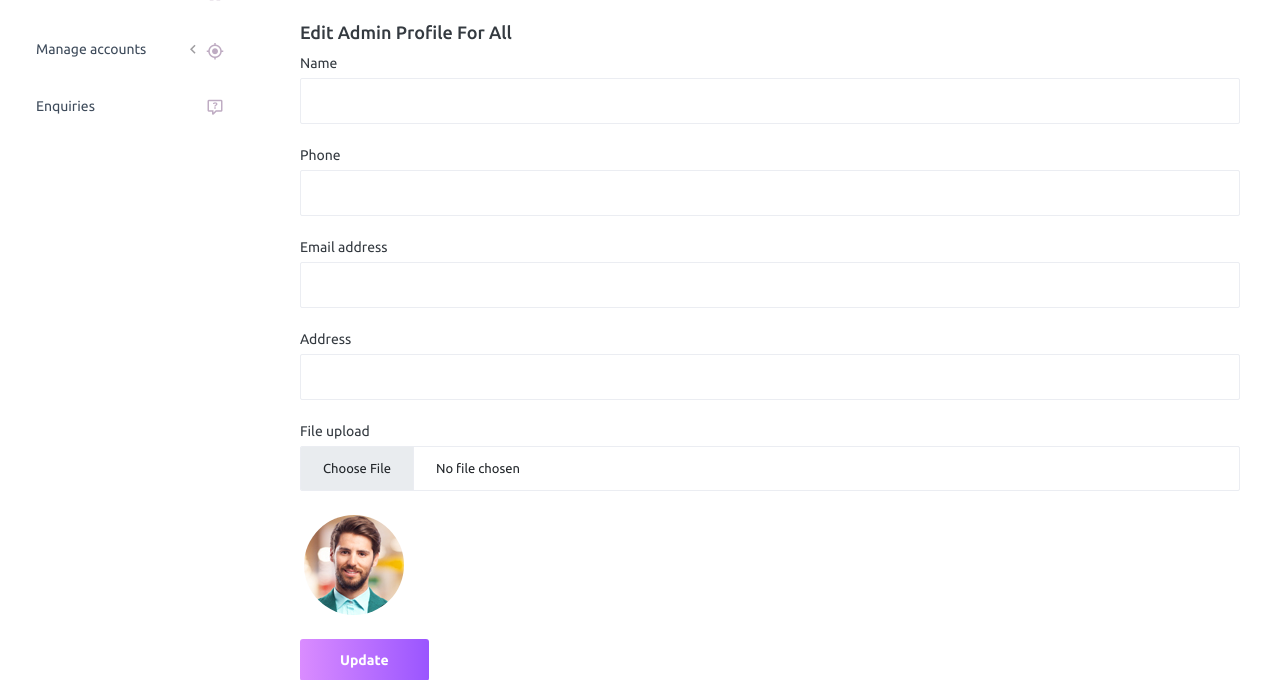
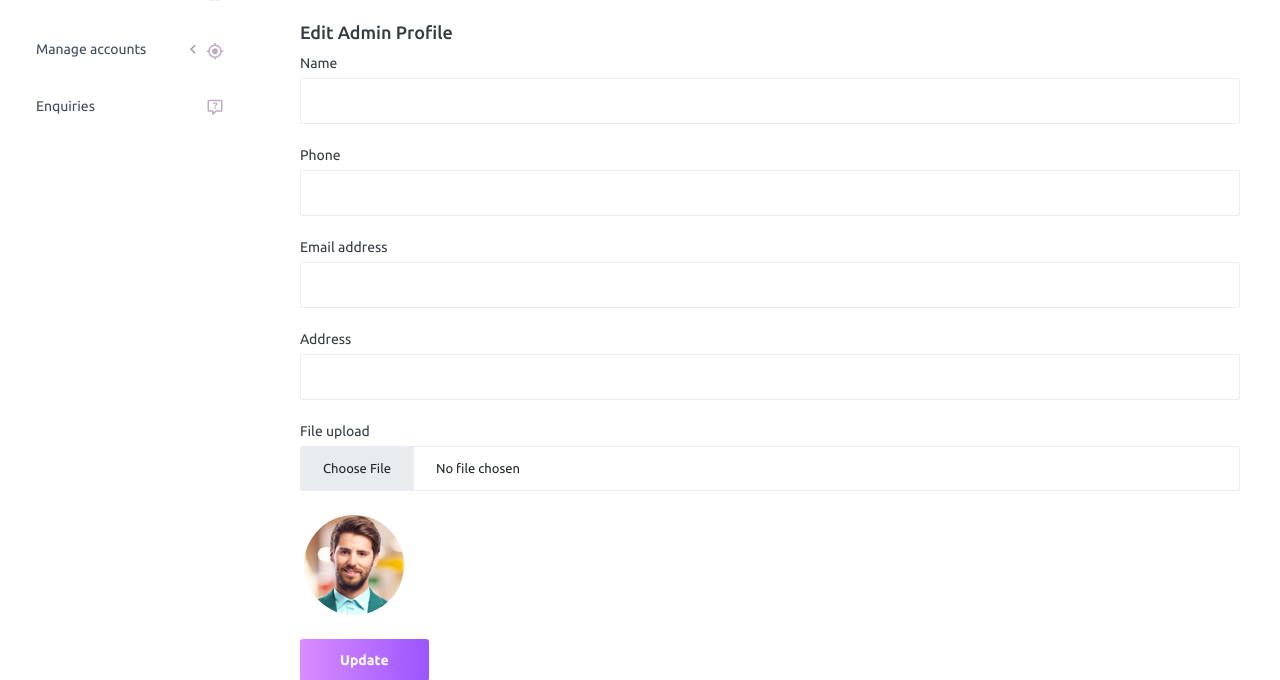
Before and after one commit to DMYumba/mkba, a Laravel app: template resources/views/client/client_edit_profile.blade.php in a window 1280 px wide. Shown: the part 189-869 px from the top of the page. Run offline with Laravel 10, Linux system fonts and the light colour scheme; the template is opened without the code that fills it, so the values that code supplies are empty; some libraries are stand-ins or nearby versions.

Commit message:
changed client_edit_profile.blade.php

```diff
--- a/resources/views/client/client_edit_profile.blade.php
+++ b/resources/views/client/client_edit_profile.blade.php
@@ -18,7 +18,7 @@
             </div>
           </div>
 
-        <h4 class="card-title">Edit admin profile for all</h4>
+        <h4 class="card-title">Edit admin profile</h4>
         <form method="POST" action="{{ route('admin.profile.store') }}" class="forms-sample"
         enctype="multipart/form-data">
         @csrf
```
